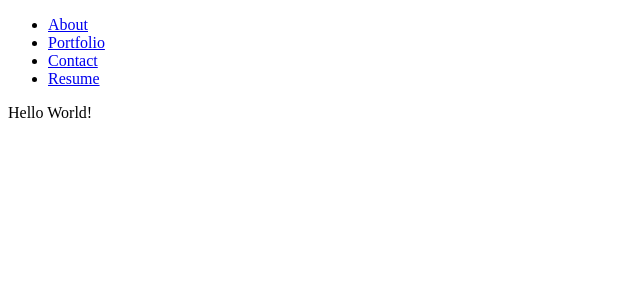
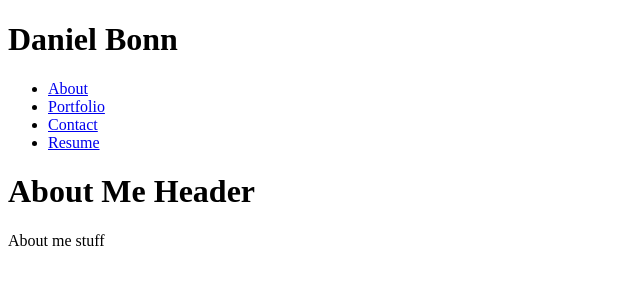
Before and after one commit to DanielTBonn/react-portfolio, a React (Vite) app: page / in a window 1280 px wide. Shown: the top 300 px of the page, without its empty margins (0-640 px from the left). Built offline with nearby package versions, Linux system fonts and the light colour scheme.

Commit message:
added boilerplate for about page and resume page as well as modularized navigation and header and moved everything from Mainpage to App

```diff
--- a/src/App.jsx
+++ b/src/App.jsx
@@ -1,9 +1,14 @@
 import { useState, useEffect } from 'react';
-import Mainpage from './components/Mainpage';
+import Header from './components/Header';
+import About from './components/pages/about';
 
-const App = () => <Mainpage />;
-// function App() {
-//     return <p>Hello World!</p>
-// }
+function App() {
+    return (
+        <div>
+            <Header />
+            <About />
+        </div>
+    );
+}
 
 export default App;
--- a/src/components/Header.jsx
+++ b/src/components/Header.jsx
@@ -0,0 +1,10 @@
+import Navigation from './Navigation';
+
+export default function Header() {
+    return (
+        <header>
+            <h1 class="fullname">Daniel Bonn</h1>
+            <Navigation currentPage={'About'} handlePageChange={null} />
+        </header>
+    );
+}
--- a/src/components/Mainpage.jsx
+++ /dev/null
@@ -1,10 +0,0 @@
-import Navigation from './Navigation';
-
-export default function Mainpage() {
-    return (
-        <div>
-            <Navigation currentPage={'Mainpage'} handlePageChange={null} />
-            <p>Hello World!</p>
-        </div>
-    );
-}
--- a/src/components/Navigation.jsx
+++ b/src/components/Navigation.jsx
@@ -9,8 +9,6 @@ function Navigation({ currentPage, handlePageChange }) {
               <a
                 href={`#${page}`}
                 onClick={() => handlePageChange(page)}
-                //*  TODO: BONUS: Add a comment explaining what kind of operator this is and what it is checking for
-
                 className={currentPage === page ? 'nav-link active' : 'nav-link'}
               >
                 {page}
--- /dev/null
+++ b/src/components/pages/about.jsx
@@ -0,0 +1,8 @@
+export default function About() {
+    return (
+        <div class="about-section">
+            <h1 class="about-header">About Me Header</h1>
+            <p class="about-body">About me stuff</p>
+        </div>
+    );
+}
```
Also changed, not shown: src/components/pages/resume.jsx (+8 -0 lines), src/components/pages/about-me.jsx (deleted).
